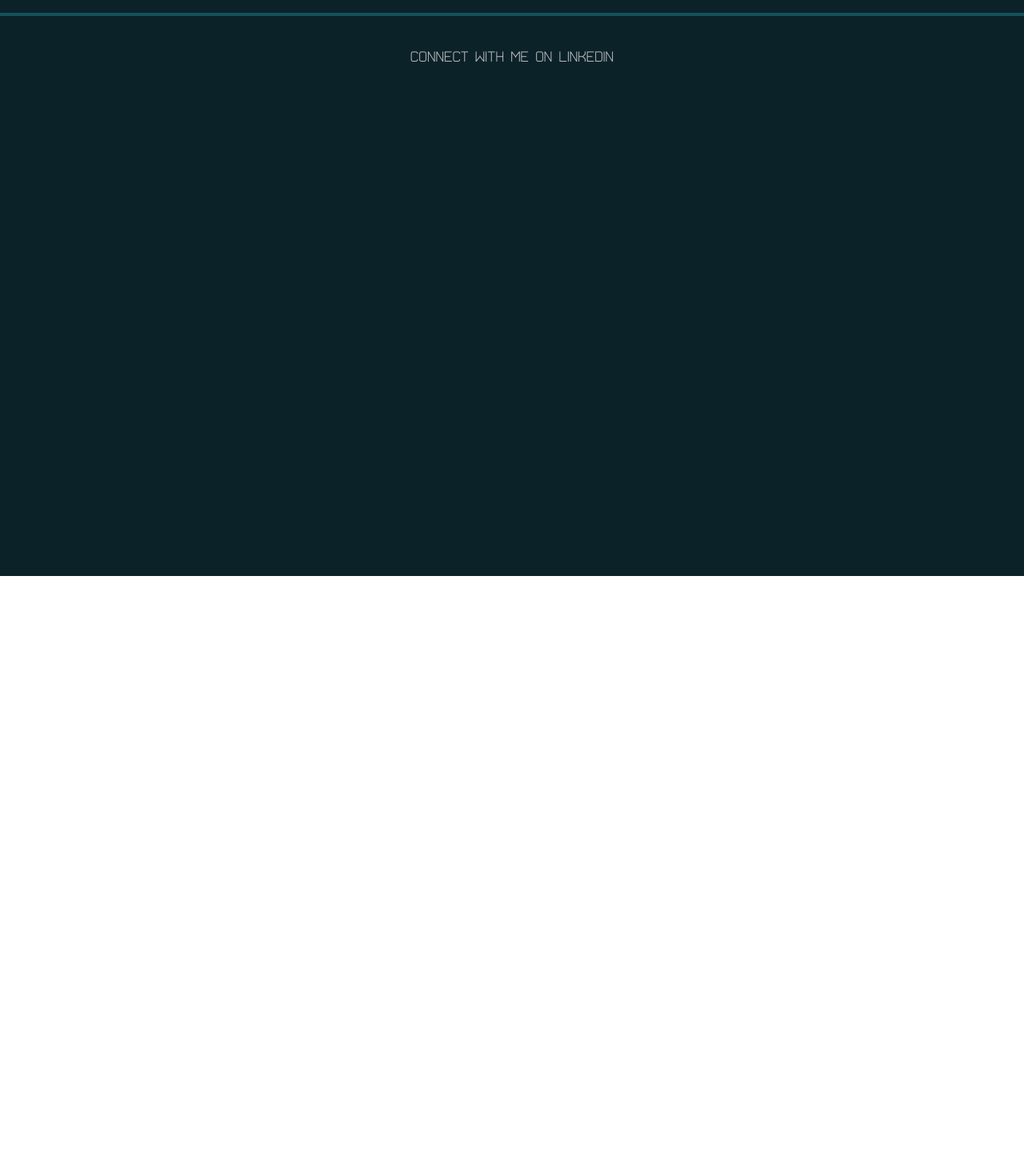
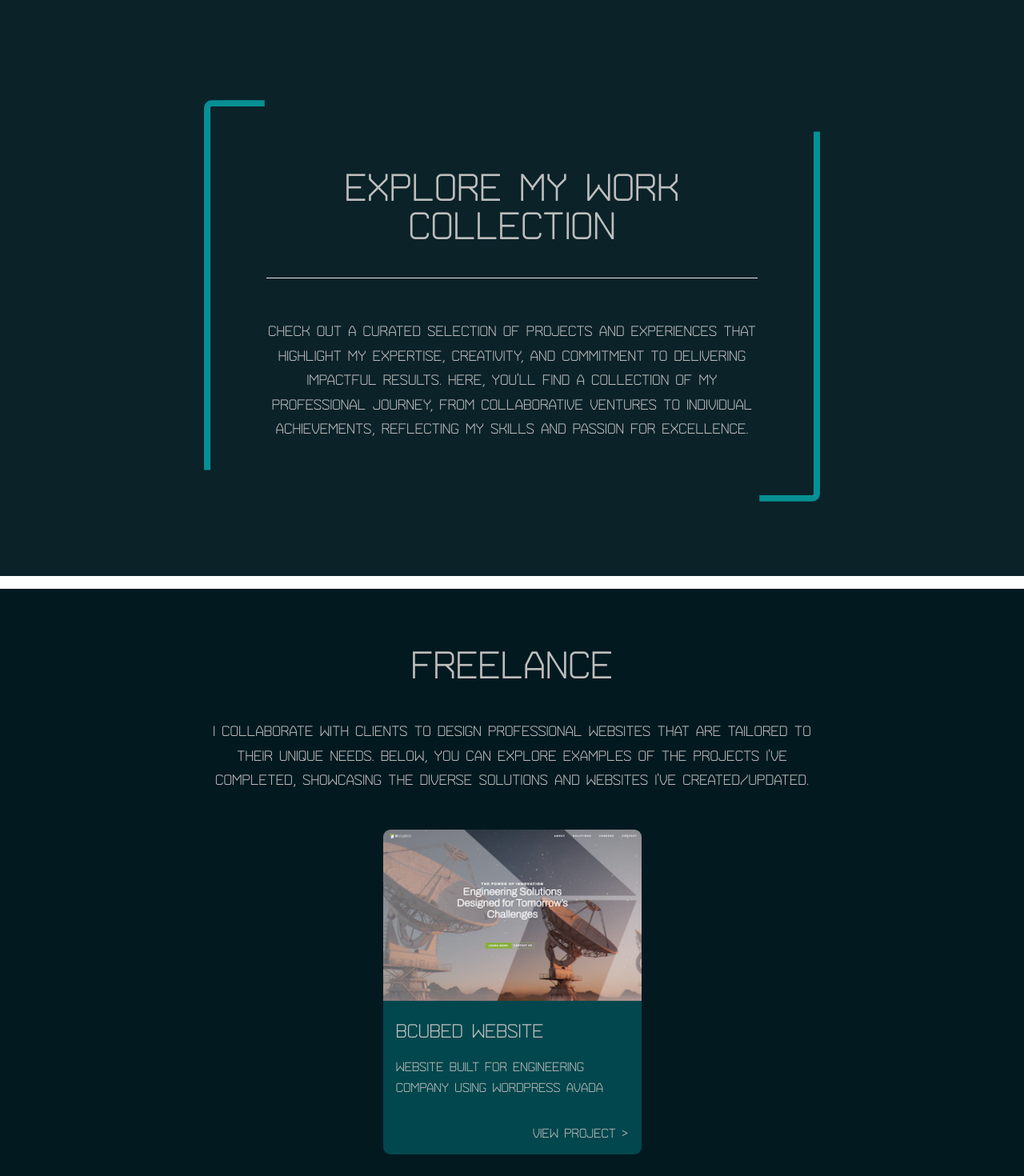
Before and after one commit to slingshotdeveloper/slingshotdeveloper.github.io, a React app: page /work in a window 1280 px wide. Shown: the part 80-1550 px from the top of the page at 80% size. Before the commit the page ends 800 px from the top, so only its background shows below. Built offline with nearby package versions, Linux system fonts and the light colour scheme.

Commit message:
created freelance section and work intro for work page

```diff
--- a/src/App.tsx
+++ b/src/App.tsx
@@ -11,6 +11,7 @@ import Footer from './components/Footer/Footer';
 import { NavigationProvider } from './context/NavigationContext';
 import { ContactModal } from './components/ContactModal/ContactModal';
 import About from './pages/About/About';
+import Work from './pages/Work/Work';
 
 const App: React.FC = () => {
   const [initialLoad, setInitialLoad] = useState(true);
@@ -35,7 +36,7 @@ const App: React.FC = () => {
       <Routes>
         <Route path="/" element={<Home toggleContactModal={toggleContactModal}/>} />
         <Route path="/about" element={<About toggleContactModal={toggleContactModal}/>} />
-        <Route path="/work" element={<div />} />
+        <Route path="/work" element={<Work toggleContactModal={toggleContactModal}/>} />
       </Routes>
       <ContactModal isOpen={isContactModalOpen} toggleContactModal={toggleContactModal}/>
       <Footer />
--- /dev/null
+++ b/src/components/ProjectCard/ProjectCard.module.scss
@@ -0,0 +1,57 @@
+$text-color: theme('textColor.default');
+$content-border: rgba(2, 254, 255, 0.2);
+
+
+.card_container {
+  height: 100%;
+  width: 100%;
+  max-width: 325px;
+  display: flex;
+  flex-direction: column;
+  border: 1px solid transparent;
+  border-radius: 10px;
+  text-align: start;
+  overflow: hidden;
+  transition: transform 0.25s ease-in-out;
+
+  &:hover {
+    transform: scale(1.03);
+  }
+}
+
+.card_content {
+  display: flex;
+  flex-direction: column;
+  background-color: $content-border;
+  padding: 5%;
+  transition: padding 0.25s ease-in-out;
+}
+
+.card_title {
+  margin-bottom: 1rem;
+}
+
+.card_description {
+  position: relative;
+  display: block;
+  font-size: 16px;
+  margin-bottom: 2rem;
+  overflow: hidden;
+  text-overflow: ellipsis;
+  word-wrap: break-word;
+  line-height: 1.6em;
+  max-height: 3.2em;
+  transition: all 0.25s ease-in-out;
+}
+
+.card_container:hover .card_description {
+  max-height: 8em;
+  white-space: normal;
+  height: auto;
+  opacity: 1;
+}
+
+.card_footer {
+  text-align: right;
+  font-size: 16px;
+}
--- /dev/null
+++ b/src/components/ProjectCard/ProjectCard.tsx
@@ -0,0 +1,31 @@
+import React, { ReactElement } from 'react';
+import styles from './ProjectCard.module.scss';
+
+interface ProjectCardProps {
+  url: string;
+  image: string;
+  title: string;
+  description: string;
+}
+
+const ProjectCard = ({
+  url,
+  image,
+  title,
+  description,
+}: ProjectCardProps): ReactElement => {
+  return (
+    <a href={url} target='_blank' rel='noopener noreferrer'>
+      <div className={styles.card_container}>
+        <img src={image} alt={title} className={styles.card_image}></img>
+        <div className={styles.card_content}>
+          <h4 className={styles.card_title}>{title}</h4>
+          <p className={styles.card_description}>{description}</p>
+          <div className={styles.card_footer}>View Project &gt;</div>
+        </div>
+      </div>
+    </a>
+  );
+};
+
+export default ProjectCard;
--- a/src/context/NavigationContext.tsx
+++ b/src/context/NavigationContext.tsx
@@ -1,10 +1,12 @@
-import React, { createContext, ReactNode, useContext, useState, useCallback } from 'react';
+import React, { createContext, ReactNode, useContext, useState, useCallback, useEffect } from 'react';
 import { useNavigate, useLocation } from 'react-router-dom';
 import styles from '../App.module.scss';
+import { split } from 'postcss/lib/list';
 
 interface NavigationContextProps {
   navigateWithTransition: (path: string) => void;
   showTransition: boolean;
+  hash: string | null;
 }
 
 interface NavigationProviderProps {
@@ -17,12 +19,16 @@ export const NavigationProvider: React.FC<NavigationProviderProps> = ({ children
   const navigate = useNavigate();
   const [showTransition, setShowTransition] = useState(false);
   const location = useLocation();
+  const [hash, setHash] = useState<string | null>(null);
 
   const navigateWithTransition = useCallback((path: string) => {
-    if (location.pathname !== path) {
+    const [basePath, hashValue] = path.split('#');
+    setHash(hashValue || null);
+
+    if (location.pathname !== basePath) {
       setShowTransition(true);
       setTimeout(() => {
-        navigate(path);
+        navigate(basePath);
       }, 500);
       setTimeout(() => {
         setShowTransition(false);
@@ -30,8 +36,12 @@ export const NavigationProvider: React.FC<NavigationProviderProps> = ({ children
     }
   }, [location.pathname, navigate]);
 
+  useEffect(() => {
+    window.scrollTo(0, 0);
+  }, [location.pathname]);
+
   return (
-    <NavigationContext.Provider value={{ navigateWithTransition, showTransition }}>
+    <NavigationContext.Provider value={{ navigateWithTransition, showTransition, hash }}>
       {children}
       <div className={`${styles.page_transition} ${showTransition && styles.active}`} />
     </NavigationContext.Provider>
--- a/src/pages/Home/Home.tsx
+++ b/src/pages/Home/Home.tsx
@@ -139,7 +139,7 @@ const Home = ({ toggleContactModal }: HomeProps): ReactElement => {
             }}
           >
             <div className={styles.icon_container}>
-              <a onClick={(e) => { e.preventDefault(); navigateWithTransition('/about')}}>
+              <a href='/about' onClick={(e) => { e.preventDefault(); navigateWithTransition('/about')}}>
                 <div className={styles.icon_wrapper}>
                   <div
                     className={`${styles.icon_border} ${styles.user_icon}`}
@@ -159,7 +159,7 @@ const Home = ({ toggleContactModal }: HomeProps): ReactElement => {
                   and the things I love to do!
                 </p>
               </div>
-              <a onClick={(e) => { e.preventDefault(); navigateWithTransition('/about')}}>
+              <a href='/about' onClick={(e) => { e.preventDefault(); navigateWithTransition('/about')}}>
                 <button>About Me</button>
               </a>
             </div>
@@ -173,7 +173,7 @@ const Home = ({ toggleContactModal }: HomeProps): ReactElement => {
             }}
           >
             <div className={styles.icon_container}>
-              <a onClick={(e) => { e.preventDefault(); navigateWithTransition('/work')}}>
+              <a href='/work' onClick={(e) => { e.preventDefault(); navigateWithTransition('/work#freelance-section')}}>
                 <div className={styles.icon_wrapper}>
                   <div
                     className={`${styles.icon_border} ${styles.computer_icon}`}
@@ -196,7 +196,7 @@ const Home = ({ toggleContactModal }: HomeProps): ReactElement => {
                   and read testimonials from satisfied clients.
                 </p>
               </div>
-              <a onClick={(e) => { e.preventDefault(); navigateWithTransition('/work')}}>
+              <a href='/work' onClick={(e) => { e.preventDefault(); navigateWithTransition('/work#freelance-section')}}>
                 <button>Freelance Work</button>
               </a>
             </div>
@@ -210,7 +210,7 @@ const Home = ({ toggleContactModal }: HomeProps): ReactElement => {
             }}
           >
             <div className={styles.icon_container}>
-              <a onClick={(e) => { e.preventDefault(); navigateWithTransition('/work')}}>
+              <a href='/work' onClick={(e) => { e.preventDefault(); navigateWithTransition('/work#personal-section')}}>
                 <div className={styles.icon_wrapper}>
                   <div
                     className={`${styles.icon_border} ${styles.react_icon}`}
@@ -233,7 +233,7 @@ const Home = ({ toggleContactModal }: HomeProps): ReactElement => {
                   done!
                 </p>
               </div>
-              <a onClick={(e) => { e.preventDefault(); navigateWithTransition('/work')}}>
+              <a href='/work' onClick={(e) => { e.preventDefault(); navigateWithTransition('/work#personal-section')}}>
                 <button>Personal Projects</button>
               </a>
             </div>
--- a/src/pages/Work/Work.module.scss
+++ b/src/pages/Work/Work.module.scss
@@ -0,0 +1,123 @@
+$content-border: rgba(2, 254, 255, 0.5);
+$section-color: rgba(3, 25, 32, 1);
+
+.work_page {
+  height: 100%;
+  width: 100%;
+}
+
+.intro_section {
+  display: flex;
+  height: calc(100vh - 5rem);
+  flex-direction: column;
+  align-items: center;
+  justify-content: center;
+  gap: 4.75rem;
+  padding: 0 20%;
+}
+
+.intro_content {
+  position: relative;
+  display: flex;
+  flex-direction: column;
+  gap: 3rem;
+  justify-content: center;
+  width: 100%;
+  padding: 10%;
+  text-align: center;
+}
+
+.intro_content::before,
+.intro_content::after {
+  content: '';
+  position: absolute;
+  top: -1px;
+  left: -1px;
+  right: -1px;
+  bottom: -1px;
+  border: 8px solid $content-border;
+  transition: all 0.5s;
+  animation: clippath 8s infinite linear;
+  border-radius: 10px;
+}
+
+.intro_content::after {
+  animation: clippath2 8s infinite linear;
+}
+
+.intro_text {
+  padding-bottom: 3rem;
+  border-bottom-width: 1px;
+}
+
+.freelance_section {
+  position: relative;
+  background-color: $section-color;
+  padding: 5% 20%;
+  display: flex;
+  flex-direction: column;
+  gap: 3rem;
+  align-items: center;
+  text-align: center;
+}
+
+.freelance_cards {
+
+}
+
+.personal_section {
+  position: relative;
+  padding: 5% 20%;
+  display: flex;
+  justify-content: center;
+}
+
+.experience_section {
+  position: relative;
+  background-color: $section-color;
+  padding: 5% 20%;
+  display: flex;
+  justify-content: center;
+}
+
+@media (max-width: 840px) {
+  .intro_section {
+    padding: 0 5%;
+  }
+
+  .intro_content {
+    padding: 15% 5%;
+  }
+}
+
+@keyframes clippath {
+  0%, 100% {
+    clip-path: inset(0 0 98% 0);
+  }
+
+  25% {
+    clip-path: inset(0 98% 0 0);
+  }
+  50% {
+    clip-path: inset(98% 0 0 0);
+  }
+  75% {
+    clip-path: inset(0 0 0 98%);
+  }
+}
+
+@keyframes clippath2 {
+  0%, 100% {
+    clip-path: inset(98% 0 0 0);
+  }
+
+  25% {
+    clip-path: inset(0 0 0 98%);
+  }
+  50% {
+    clip-path: inset(0 0 98% 0);
+  }
+  75% {
+    clip-path: inset(0 98% 0 0);
+  }
+}
--- a/src/pages/Work/Work.tsx
+++ b/src/pages/Work/Work.tsx
@@ -1,8 +1,71 @@
-import React, { ReactElement } from "react";
+import React, { ReactElement, useEffect } from 'react';
+import styles from './Work.module.scss';
+import ScrollDownIndicator from '../../components/ScrollDownIndicator/ScrollDownIndicator';
+import ProjectCard from '../../components/ProjectCard/ProjectCard';
+import myImage from '../../assets/images/bcubed-project.png';
+import { useNavigation } from '../../context/NavigationContext';
 
-const Work = (): ReactElement => {
+interface WorkProps {
+  toggleContactModal: () => void;
+}
+
+const Work = ({ toggleContactModal }: WorkProps): ReactElement => {
+  const { hash } = useNavigation();
+  if(hash) {
+    console.log('hash: ', hash.substring(1));
+  }
+
+
+  useEffect(() => {
+    if (hash) {
+      const element = document.getElementById(hash);
+      if (element) {
+        setTimeout(() => {
+          element.scrollIntoView({ behavior: 'smooth', block: 'center' })
+        }, 700);
+      }
+    }
+  }, [hash])
+
   return (
-    <div/>
+    <div className={styles.work_page}>
+      <div className={styles.intro_section}>
+        <div className={styles.intro_content}>
+          <h2 className={styles.intro_text}>Explore my Work Collection</h2>
+          <p>
+            Check out a curated selection of projects and experiences that
+            highlight my expertise, creativity, and commitment to delivering
+            impactful results. Here, you'll find a collection of my professional
+            journey, from collaborative ventures to individual achievements,
+            reflecting my skills and passion for excellence.
+          </p>
+        </div>
+        <ScrollDownIndicator />
+      </div>
+      <div id='freelance-section' className={styles.freelance_section}>
+        <h2>Freelance</h2>
+        <p>
+          I collaborate with clients to design professional websites that are
+          tailored to their unique needs. Below, you can explore examples of the
+          projects I've completed, showcasing the diverse solutions and websites
+          I've created/updated.
+        </p>
+        <div className={styles.freelance_cards}>
+          <ProjectCard
+            url="https://www.bcubed.com"
+            image={myImage}
+            title="BCubed Website"
+            description="Website built for Engineering company using Wordpress Avada theme."
+          />
+        </div>
+      </div>
+      <div id='personal-section' className={styles.personal_section}>
+        <h2>Personal</h2>
+      </div>
+      <div className={styles.experience_section}>
+        <h2>Experience</h2>
+      </div>
+    </div>
   );
 };
 
--- a/src/personal-portfolio.scss
+++ b/src/personal-portfolio.scss
@@ -61,6 +61,10 @@
 
   h5 {
     font-size: 18px;
+  }
+
+  p {
+    line-height: 1.7em;
   }
 
   button {
```
Also changed, not shown: src/assets/images/bcubed-project.png (added).
